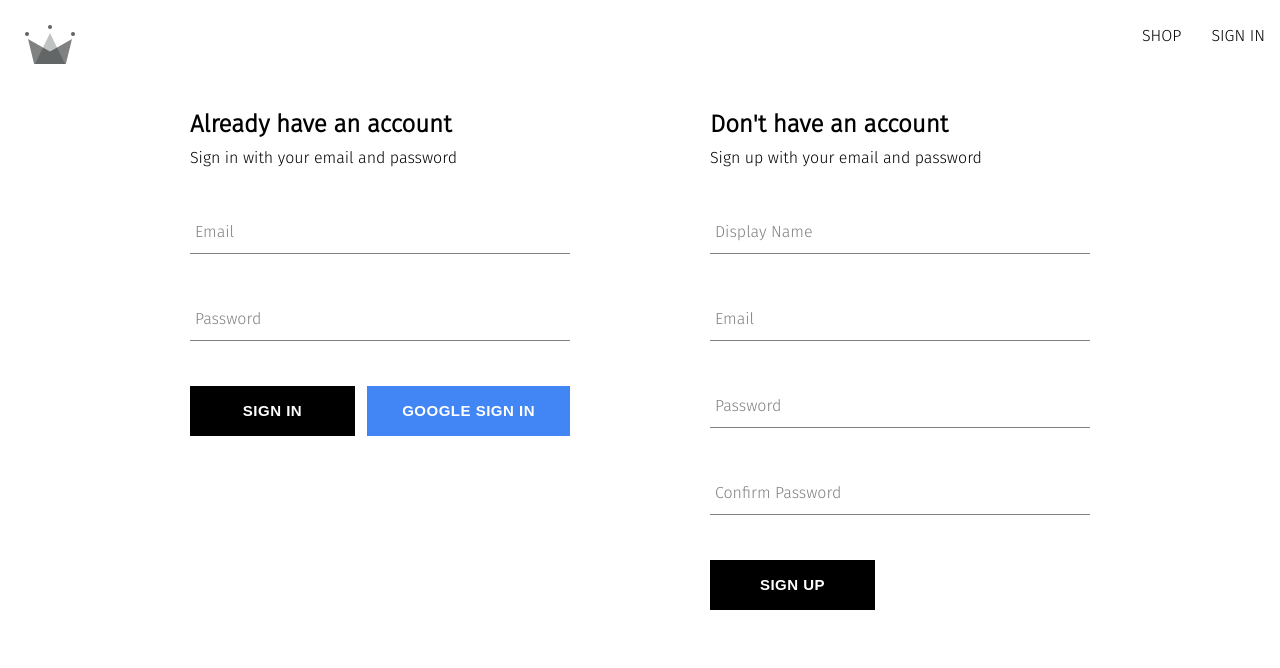
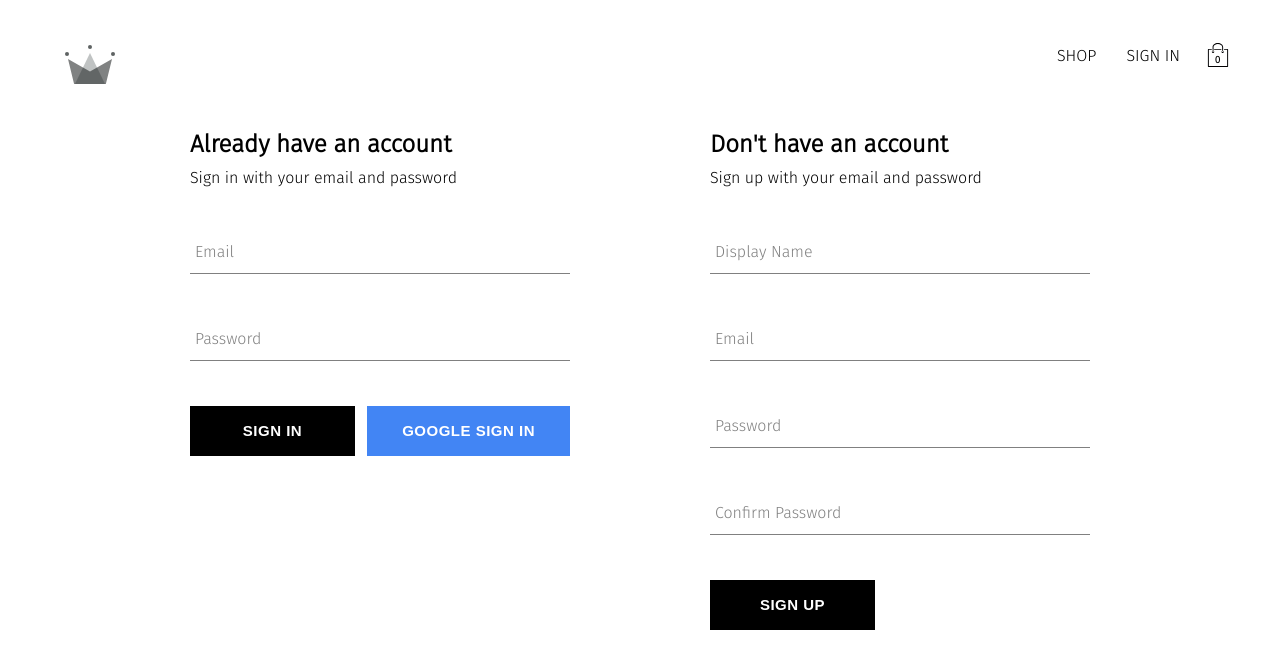
Before and after one commit to RodChris/crown-clothing, a React (Create React App) app in the folder user-app/: page /auth in a window 1280 px wide. Shown: the top 668 px of the page. Built offline with nearby package versions, Linux system fonts and the light colour scheme; no server answers.

Commit message:
added cart context with icon and dropdown

```diff
--- /dev/null
+++ b/user-app/src/components/cart-dropdown/cart-dropdown.component.jsx
@@ -0,0 +1,14 @@
+import Button from '../button/button.component'
+
+import './cart-dropdown.styles.scss'
+
+const CartDropdown = () => {
+  return (
+    <div className='cart-dropdown-container'>
+        <div className='cart-items'></div>
+        <Button>GO TO CHECKOUT</Button>
+    </div>
+  )
+}
+
+export default CartDropdown
--- /dev/null
+++ b/user-app/src/components/cart-dropdown/cart-dropdown.styles.scss
@@ -0,0 +1,29 @@
+.cart-dropdown-container {
+    position: absolute;
+    width: 265px;
+    height: 340px;
+    display: flex;
+    flex-direction: column;
+    padding: 20px;
+    border: 1px solid black;
+    background-color: white;
+    top: 90px;
+    right: 40px;
+    z-index: 5;
+
+    .empty-message {
+      font-size: 18px;
+      margin: 50px auto;
+    }
+
+    .cart-items {
+      height: 240px;
+      display: flex;
+      flex-direction: column;
+      overflow: scroll;
+    }
+
+    button {
+      margin-top: auto;
+    }
+  }
--- /dev/null
+++ b/user-app/src/components/cart-icon/cart-icon.component.jsx
@@ -0,0 +1,22 @@
+import { useContext } from 'react'
+
+import { ReactComponent as ShoppingIcon } from '../../assets/shopping-bag.svg'
+
+import { CartContext } from '../../context/cart.context'
+
+import './cart-icon.styles.scss'
+
+const CartIcon = () => {
+  const { isCartOpen, setIsCartOpen } = useContext(CartContext)
+
+  const toggleIsCartOpen = () => setIsCartOpen(!isCartOpen)
+
+  return (
+    <div className='cart-icon-container' onClick={toggleIsCartOpen}>
+        <ShoppingIcon className='shopping-icon' />
+        <span className='item-count'>0</span>
+    </div>
+  )
+}
+
+export default CartIcon
--- /dev/null
+++ b/user-app/src/components/cart-icon/cart-icon.styles.scss
@@ -0,0 +1,21 @@
+.cart-icon-container {
+    width: 45px;
+    height: 45px;
+    position: relative;
+    display: flex;
+    align-items: center;
+    justify-content: center;
+    cursor: pointer;
+
+    .shopping-icon {
+      width: 24px;
+      height: 24px;
+    }
+
+    .item-count {
+      position: absolute;
+      font-size: 10px;
+      font-weight: bold;
+      bottom: 12px;
+    }
+  }
--- /dev/null
+++ b/user-app/src/context/cart.context.jsx
@@ -0,0 +1,14 @@
+import { createContext, useState } from "react"
+
+export const CartContext = createContext({
+    isCartOpen: false,
+    setIsCartOpen: () => {},
+
+})
+
+export const CartProvider = ({ children }) => {
+    const [isCartOpen, setIsCartOpen] = useState(false)
+    const value = { isCartOpen, setIsCartOpen }
+
+    return <CartContext.Provider value={value}>{children}</CartContext.Provider>
+}
--- a/user-app/src/index.js
+++ b/user-app/src/index.js
@@ -5,6 +5,7 @@
 import App from './App';
 import { UserProvider } from './context/user.context';
 import { ProductsProvider } from './context/products.context';
+import { CartProvider } from './context/cart.context';
 
 import reportWebVitals from './reportWebVitals';
 
@@ -16,7 +17,9 @@
     <BrowserRouter>
       <UserProvider>
         <ProductsProvider>
-          <App />
+          <CartProvider>
+            <App />
+          </CartProvider>
         </ProductsProvider>
       </UserProvider>
     </BrowserRouter>
--- a/user-app/src/index.scss
+++ b/user-app/src/index.scss
@@ -1,5 +1,6 @@
 body {
   margin: 0;
+  padding: 20px 40px;
   font-family: 'Fira Sans', sans-serif;
   -webkit-font-smoothing: antialiased;
   -moz-osx-font-smoothing: grayscale;
--- a/user-app/src/routes/navigation/navigation.component.jsx
+++ b/user-app/src/routes/navigation/navigation.component.jsx
@@ -1,15 +1,20 @@
 import { Fragment, useContext } from 'react'
 import { Outlet, Link } from 'react-router-dom'
 
+import CartIcon from '../../components/cart-icon/cart-icon.component'
+import CartDropdown from '../../components/cart-dropdown/cart-dropdown.component'
+
+import { UserContext } from '../../context/user.context'
+import { CartContext } from '../../context/cart.context'
+
 import { ReactComponent as CrownLogo } from '../../assets/crown.svg'
-import { UserContext } from '../../context/user.context'
-
 import { signOutUser } from '../../utils/firebase/firebase.utils'
 
 import './navigation.styles.scss'
 
 const Navigation = () => {
     const { currentUser } = useContext(UserContext)
+    const { isCartOpen } = useContext(CartContext)
 
     return (
         <Fragment>
@@ -21,15 +26,15 @@
                     <Link className='nav-link' to='/shop'>
                         SHOP
                     </Link>
-                    {
-                        currentUser ? (
-                            <span className='nav-link' onClick={signOutUser}>SIGN OUT</span>)
-                            : (<Link className='nav-link' to='/auth'>
-                                SIGN IN
-                            </Link>)
+                    {currentUser ? (
+                        <span className='nav-link' onClick={signOutUser}>SIGN OUT</span>)
+                        : (<Link className='nav-link' to='/auth'>
+                            SIGN IN
+                        </Link>)
                     }
-
+                    <CartIcon />
                 </div>
+                {isCartOpen && <CartDropdown />}
             </div>
             <Outlet />
         </Fragment>
```
Also changed, not shown: user-app/src/assets/shopping-bag.svg (added).
